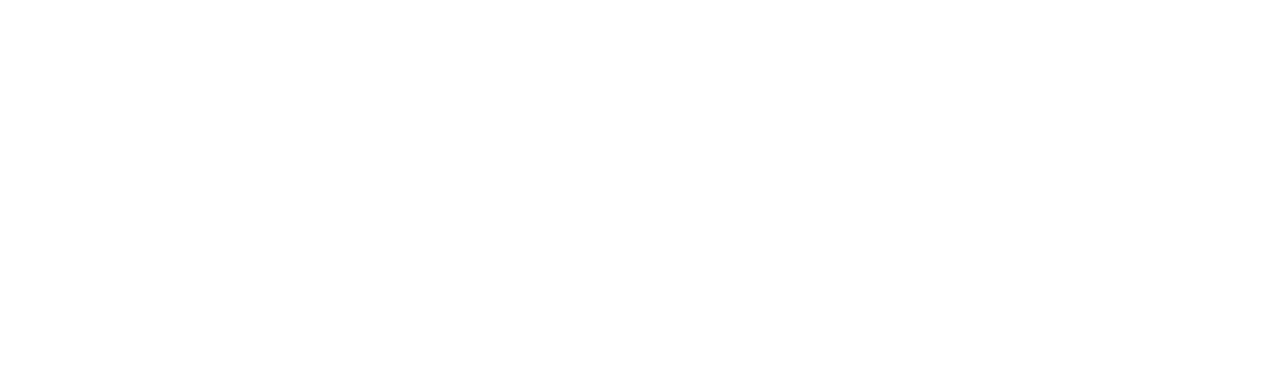
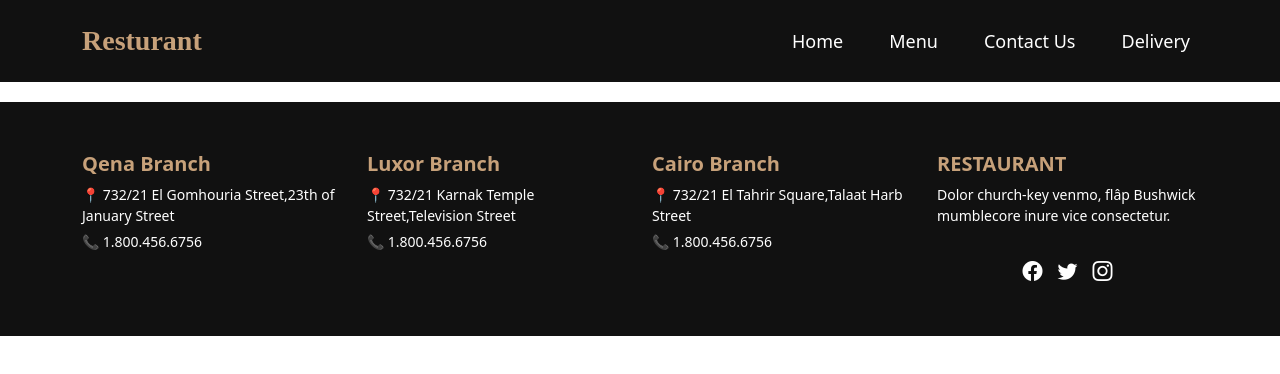
Before and after one commit to Rawanbahaa142/Resturant, a website: page Home/home.html in a window 1280 px wide. Drawn offline with nearby package versions, Linux system fonts and the light colour scheme.

Commit message:
for pull

```diff
--- a/Home/home.css
+++ b/Home/home.css
@@ -0,0 +1,84 @@
+
+.navbar {
+    background-color: #111;
+    padding: 15px 20px;
+}
+
+.navbar-brand {
+    font-family: 'Libre Baskerville', serif;
+    font-size: 28px;
+    font-weight: bold;
+    color: #c7a17a !important;
+}
+
+.nav-item{
+    margin-left: 15px;
+    font-size: 18px;
+    color:#c7a17a !important;
+}
+.navbar-nav .nav-link {
+    color: #fff !important;
+    font-size: 18px;
+    margin-left: 15px;
+    transition: 0.3s;
+}
+
+.navbar-nav .nav-link:hover {
+    color: #c7a17a !important;
+}
+
+
+.footer {
+    background-color: #111;
+    /* background-image: url('../footerBackGround.jpg'); */
+    background-size: cover;
+
+    color: white;
+    padding: 50px 0;
+    text-align: left;
+    margin-top: 20px;
+
+}
+
+.footer .branch h5 {
+    font-weight: bold;
+    color:#c7a17a;
+
+}
+
+.footer .branch p {
+    font-size: 14px;
+    margin-bottom: 5px;
+}
+
+.footer .branch a {
+    text-decoration: none;
+    color: white;
+    display: block;
+    margin-top: 5px;
+}
+
+.footer .branch a:hover {
+    color: #c7a17a;
+}
+
+.social-icons {
+    display: flex;
+    justify-content: center;
+    gap: 15px;
+    padding-top: 20px;
+
+
+}
+
+.social-icons a {
+    color: white;
+    font-size: 20px;
+    transition: transform 0.3s ease;
+    color:#c7a17a;
+}
+
+.social-icons a:hover {
+    transform: scale(1.2);
+    color: #c49b63;
+}
--- a/Home/home.html
+++ b/Home/home.html
@@ -3,15 +3,97 @@
 <head>
     <meta charset="UTF-8">
     <meta name="viewport" content="width=device-width, initial-scale=1.0">
-    <link rel="stylesheet" href="home.css">
-    <link href="https://cdn.jsdelivr.net/npm/bootstrap@5.3.0/dist/css/bootstrap.min.css" rel="stylesheet">
+
+    <link href="../node_modules/bootstrap/dist/css/bootstrap.min.css" rel="stylesheet">
+    <link href="https://cdn.jsdelivr.net/npm/bootstrap-icons/font/bootstrap-icons.css" rel="stylesheet">
+
+    <link rel="stylesheet" href="./home.css">
+
+</head>
+<body>
+
+<nav class="navbar navbar-expand-lg">
+    <div class="container">
+        <a class="navbar-brand" href="#">Resturant</a>
+        <button class="navbar-toggler" type="button" data-bs-toggle="collapse" data-bs-target="#navbarNav">
+            <span class="navbar-toggler-icon"></span>
+        </button>
+        <div class="collapse navbar-collapse" id="navbarNav">
+            <ul class="navbar-nav ms-auto">
+                <li class="nav-item"><a class="nav-link" href="../Home/home.html">Home</a></li>
+                <li class="nav-item"><a class="nav-link" href="#">Menu</a>
+                    <ul class="dropdown-menu">
+                        <li><a class="dropdown-item" href="../Drinks_Menu/drinks.html">Drinks</a></li>
+                        <li><a class="dropdown-item" href="../Dessert_Menu/dessert.html">Dessert</a></li>
+                        <li><a class="dropdown-item" href="../Salt_Menu/salt.html">Salt</a></li>
+                    </ul>
+
+                </li>
+                <li class="nav-item"><a class="nav-link" href="#">Contact Us</a></li>
+
+                <li class="nav-item"><a class="nav-link" href="../Delivery/delivery.html">Delivery</a></li>
+            </ul>
+        </div>
+    </div>
+</nav>
 
 
-    <title>Document</title>
-</head>
-<body>
-    <script src="https://cdn.jsdelivr.net/npm/bootstrap@5.3.0/dist/js/bootstrap.bundle.min.js"></script>
+ <!-- Start Footer -->
 
-    <script src="home.js"></script>
+<!-- image Section -->
+<!-- <div class="imageSection">
+    <h2>Grandpa’s Grill</h2>
+    <p>Subscribe</p>
+    <div class="container">
+         <div class="row justify-content-center">
+            <div class="col-md-6">
+                <div class="input-group">
+                    <input type="email" class="form-control" placeholder="Email">
+                    <button class="btn">Sign up</button>
+                </div>
+            </div>
+        </div>
+    </div>
+</div> -->
+
+
+<footer class="footer">
+    <div class="container">
+        <div class="row">
+            <div class="col-md-3 branch">
+                <h5>Qena Branch</h5>
+                <p>📍 732/21 El Gomhouria Street,23th of January Street</p>
+                <p>📞 1.800.456.6756</p>
+
+            </div>
+            <div class="col-md-3 branch">
+                <h5>Luxor Branch</h5>
+                <p>📍 732/21 Karnak Temple Street,Television Street</p>
+                <p>📞 1.800.456.6756</p>
+
+            </div>
+            <div class="col-md-3 branch">
+                <h5>Cairo Branch</h5>
+                <p>📍 732/21 El Tahrir Square,Talaat Harb Street</p>
+                <p>📞 1.800.456.6756</p>
+            </div>
+            <div class="col-md-3 branch">
+                <h5>RESTAURANT</h5>
+                <p>Dolor church-key venmo, flâp Bushwick mumblecore inure vice consectetur.</p>
+                <div class="social-icons" style="margin:auto;">
+                    <a href="#"><i class="bi bi-facebook"></i></a>
+                    <a href="#"><i class="bi bi-twitter"></i></a>
+                    <a href="#"><i class="bi bi-instagram"></i></a>
+                </div>
+            </div>
+        </div>
+    </div>
+</footer>
+
+    <!-- End Footer -->
+
+
+<script src="https://cdn.jsdelivr.net/npm/bootstrap@5.3.0/dist/js/bootstrap.bundle.min.js"></script>
+
 </body>
 </html>
--- /dev/null
+++ b/package.json
@@ -0,0 +1,5 @@
+{
+  "dependencies": {
+    "bootstrap": "^5.3.3"
+  }
+}
```
Also changed, not shown: footer-screen.jpg (added), footerBackGround.jpg (added), footer_Image.jpg (added), 1 other file.
